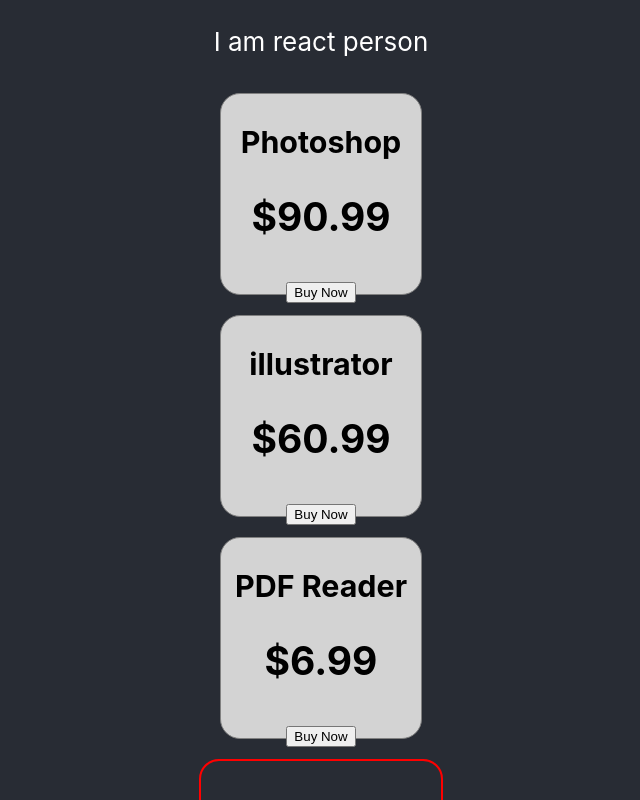
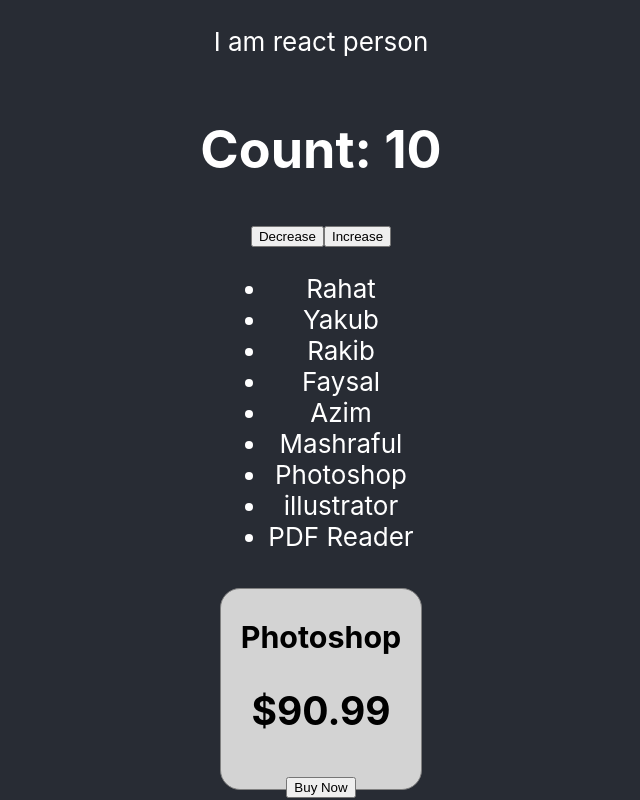
Before and after one commit to AMFahim/react-core-concept, a React (Create React App) app: page / in a window 1280 px wide. Shown: the top 800 px of the page, without its empty margins (319-959 px from the left). Built offline with nearby package versions, Linux system fonts and the light colour scheme.

Commit message:
Component state hook and set state method

```diff
--- a/src/App.js
+++ b/src/App.js
@@ -1,18 +1,32 @@
 import logo from './logo.svg';
 import './App.css';
+import { useState } from 'react';
 
 function App() {
-  const lovers = ["Rahat", "Yakub", "Rakib"]
+  const lovers = ["Rahat", "Yakub", "Rakib", "Faysal","Azim","Mashraful"]
   const products = [
     { name: "Photoshop", price: "$90.99" },
     { name: "illustrator", price: "$60.99" },
     {name: "PDF Reader", price: "$6.99"}
 
   ]
+
   return (
     <div className="App">
       <header className="App-header">
         <p>I am react person</p>
+        <Counter></Counter>
+        <ul>
+           {
+             lovers.map(name => <li>{name}</li>)
+           }
+           {
+             products.map(product=><li>{product.name}</li>)
+           }
+        </ul>
+        {
+          products.map(pd => <Product product={pd}></Product>)
+        }
         <Product product={products[0]}></Product>
         <Product product={products[1]} ></Product>
         <Product product={products[2]}></Product>
@@ -24,6 +38,21 @@ function App() {
     </div>
   );
 }
+
+function Counter() {
+  const [count, setCount] = useState(10);
+  // const handleIncrease = () => setCount(count + 1);
+  // const handleDecrease = () => setCount(count - 1);
+
+  return(
+    <div>
+      <h1>Count: {count}</h1>
+      <button onClick={() => setCount(count - 1)}>Decrease</button>
+      <button onClick={() => setCount(count + 1)}>Increase</button>
+    </div>
+  )
+}
+
 function Person(props) {
   const personStyle = {
     border: "2px solid red",
@@ -33,6 +62,7 @@ function Person(props) {
     height: "200px",
     width: "200px",
   }
+
   return (
     <div style={personStyle}>
       <h1>Name: {props.name}</h1>
```
